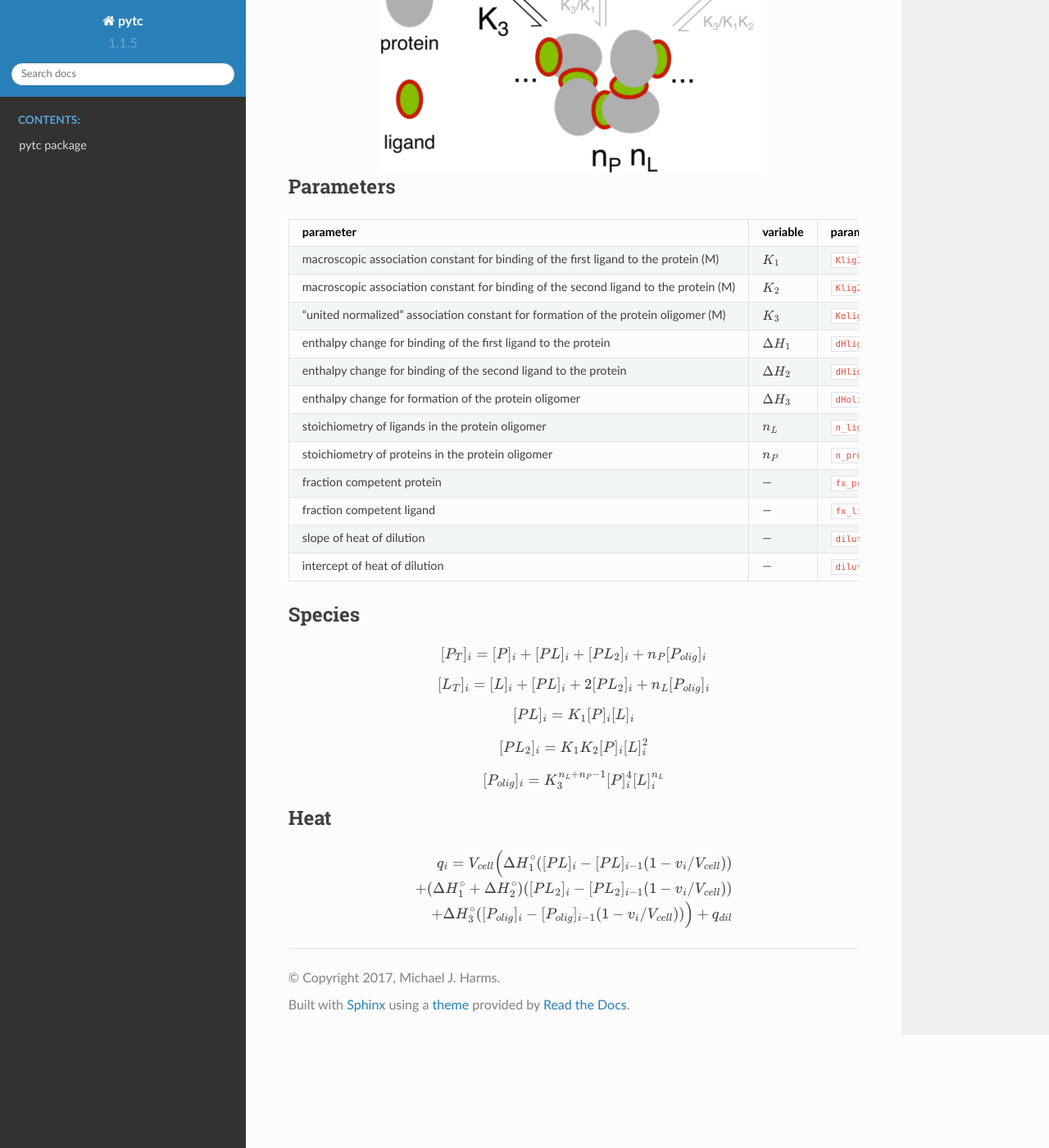
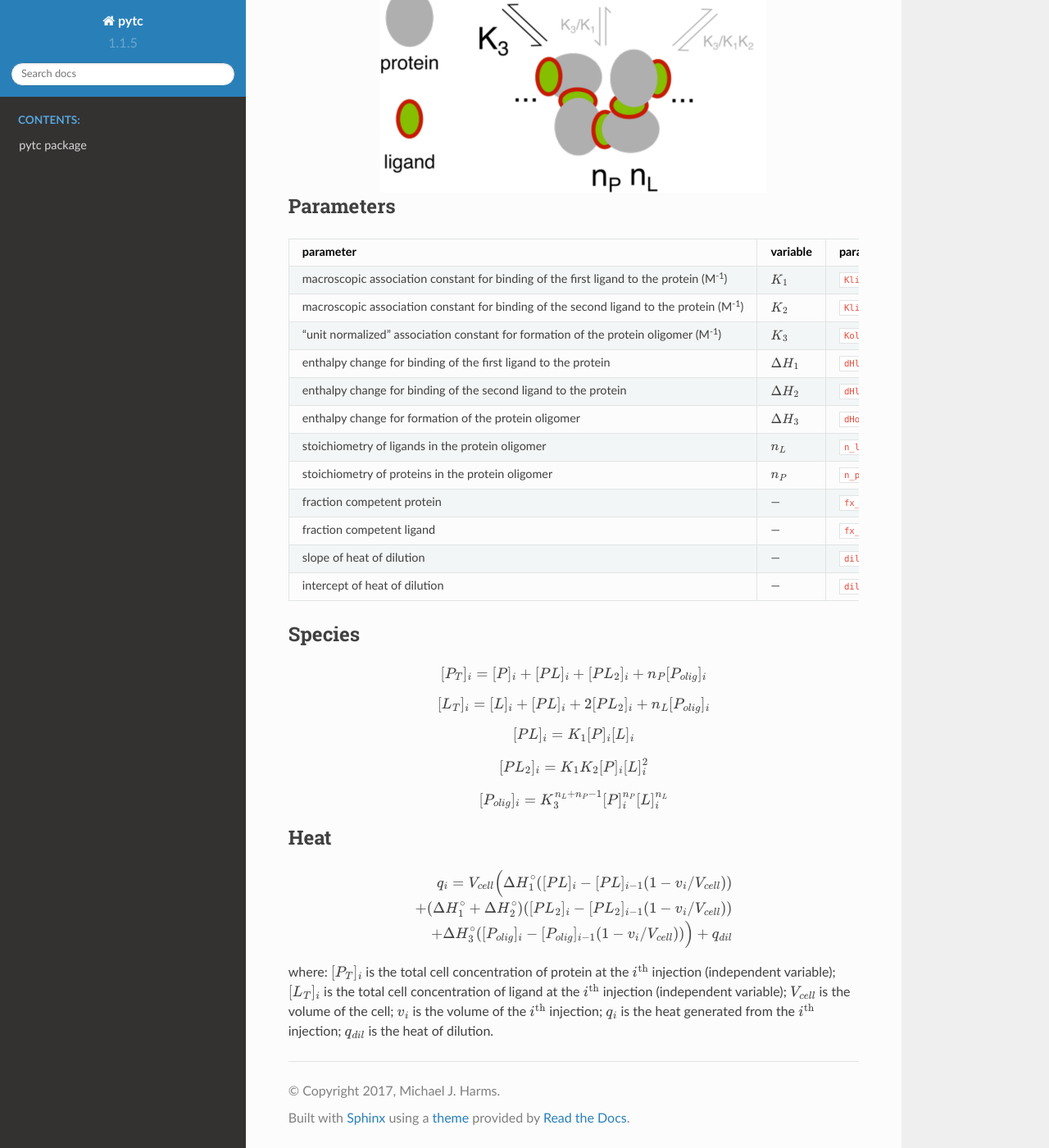
Before and after one commit to harmslab/pytc, a Sphinx documentation site: the page built from docs/source/indiv_models/assembly-auto-inhibition.rst, in a window 1280 px wide and 1400 px high, scrolled down 452 px. Shown: the whole window at 82% size. Built offline with Sphinx 7.4.7 and the Read the Docs theme 2.0.0, drawn with Linux system fonts in a browser that asks for light colours; some of the changed text lies outside the part shown.

Commit message:
minor changes to assembly autoinhibition model and documentation

```diff
--- a/docs/source/indiv_models/assembly-auto-inhibition.rst
+++ b/docs/source/indiv_models/assembly-auto-inhibition.rst
@@ -2,7 +2,7 @@
 
 Assembly Auto Inhibition
 ------------------------
-+ Ligand binding at two sites that promotes oligomerization and inhibition of binding.
++ Ligand binding at two sites that prompts oligomerization. Oligomerization is auto-inhibited by excess ligand (related to the prozone effect).
 + Model contributed by: Martin Rennie, PhD
 + This model is not yet published.
 + `indiv_models\.AssemblyAutoInhibition <https://github.com/harmslab/pytc/blob/master/pytc/indiv_models/assembly_auto_inhibition.py>`_
@@ -22,15 +22,15 @@
 +================================+========================+============================+===============+
 |macroscopic association constant|                        |                            |               |
 |for binding of the first ligand |                        |                            |               |
-|to the protein (M)              | :math:`K_{1}`          | :code:`Klig1`              | thermodynamic |
+|to the protein (M\ :sup:`-1`)   | :math:`K_{1}`          | :code:`Klig1`              | thermodynamic |
 +--------------------------------+------------------------+----------------------------+---------------+
 |macroscopic association constant|                        |                            |               |
 |for binding of the second ligand|                        |                            |               |
-|to the protein (M)              | :math:`K_{2}`          | :code:`Klig2`              | thermodynamic |
+|to the protein (M\ :sup:`-1`)   | :math:`K_{2}`          | :code:`Klig2`              | thermodynamic |
 +--------------------------------+------------------------+----------------------------+---------------+
-|"united normalized" association |                        |                            |               |
+|"unit normalized" association   |                        |                            |               |
 |constant for formation of the   |                        |                            |               |
-|protein oligomer (M)            | :math:`K_{3}`          | :code:`Kolig`              | thermodynamic |
+|protein oligomer (M\ :sup:`-1`) | :math:`K_{3}`          | :code:`Kolig`              | thermodynamic |
 +--------------------------------+------------------------+----------------------------+---------------+
 |enthalpy change for             |                        |                            |               |
 |binding of the first ligand to  |                        |                            |               |
@@ -75,7 +75,7 @@
     [PL_{2}]_{i} = K_{1}K_{2}[P]_{i}[L]_{i}^{2}
 
 .. math::
-    [P_{olig}]_{i} = K_{3}^{n_{L}+n_{P}-1}[P]_{i}^{4}[L]_{i}^{n_{L}}
+    [P_{olig}]_{i} = K_{3}^{n_{L}+n_{P}-1}[P]_{i}^{n_{P}}[L]_{i}^{n_{L}}
 
 
 Heat
@@ -85,3 +85,10 @@
     q_{i} = V_{cell}\Big ( \Delta H_{1}^{\circ}([PL]_{i} - [PL]_{i-1}(1-v_{i}/V_{cell})) \\
                           + (\Delta H_{1}^{\circ} + \Delta H_{2}^{\circ})([PL_{2}]_{i} - [PL_{2}]_{i-1}(1 - v_{i}/V_{cell})) \\
                           +  \Delta H_{3}^{\circ}([P_{olig}]_{i} - [P_{olig}]_{i-1}(1 - v_{i}/V_{cell})) \Big ) + q_{dil}
+
+where: :math:`[P_{T}]_{i}` is the total cell concentration of protein at the :math:`i^\text{th}` injection (independent variable);
+:math:`[L_{T}]_{i}` is the total cell concentration of ligand at the :math:`i^\text{th}` injection (independent variable);
+:math:`V_{cell}` is the volume of the cell;
+:math:`v_{i}` is the volume of the :math:`i^\text{th}` injection;
+:math:`q_{i}` is the heat generated from the :math:`i^\text{th}` injection;
+:math:`q_{dil}` is the heat of dilution.
```
Also changed, not shown: 1 other file.
